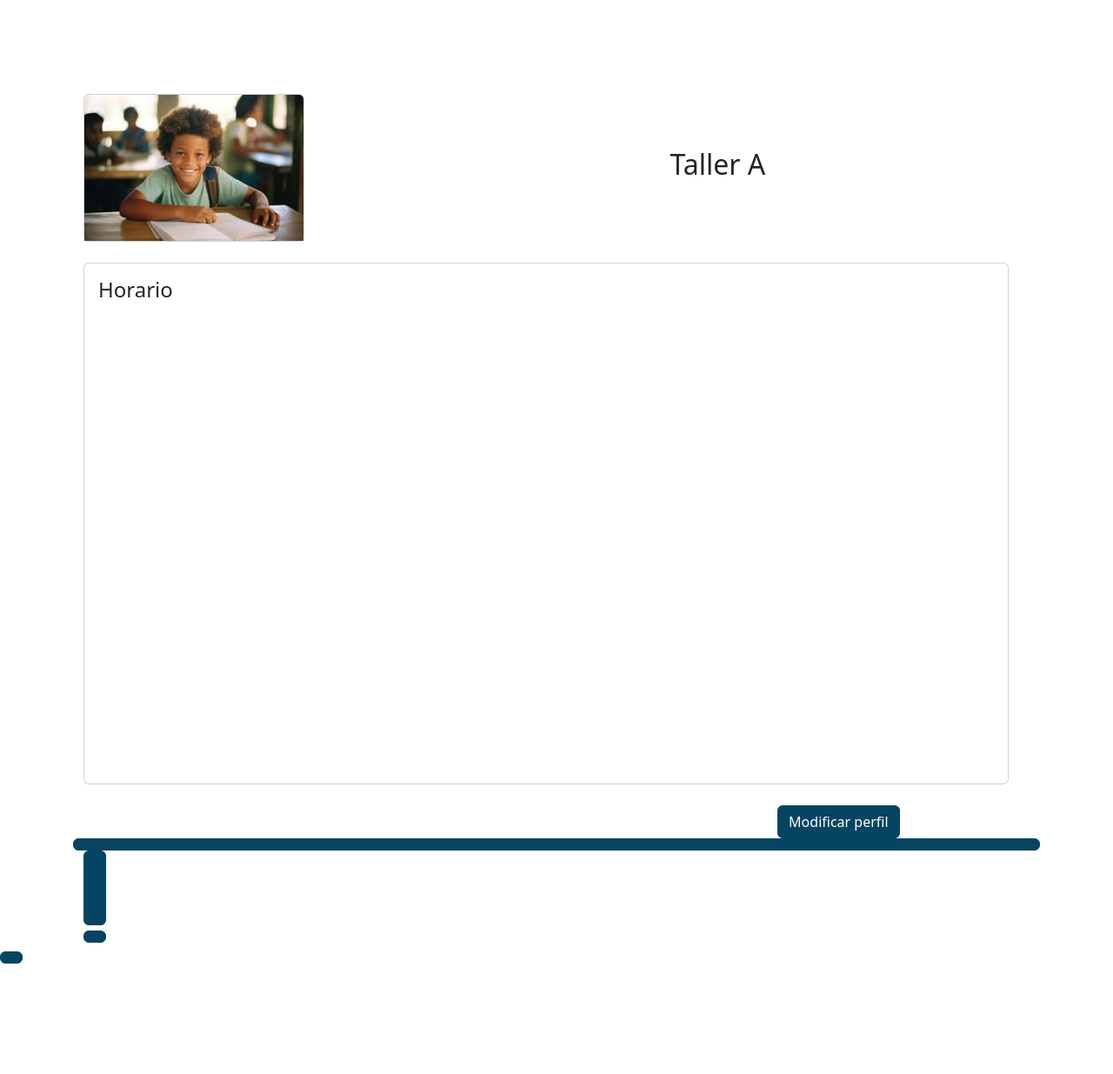
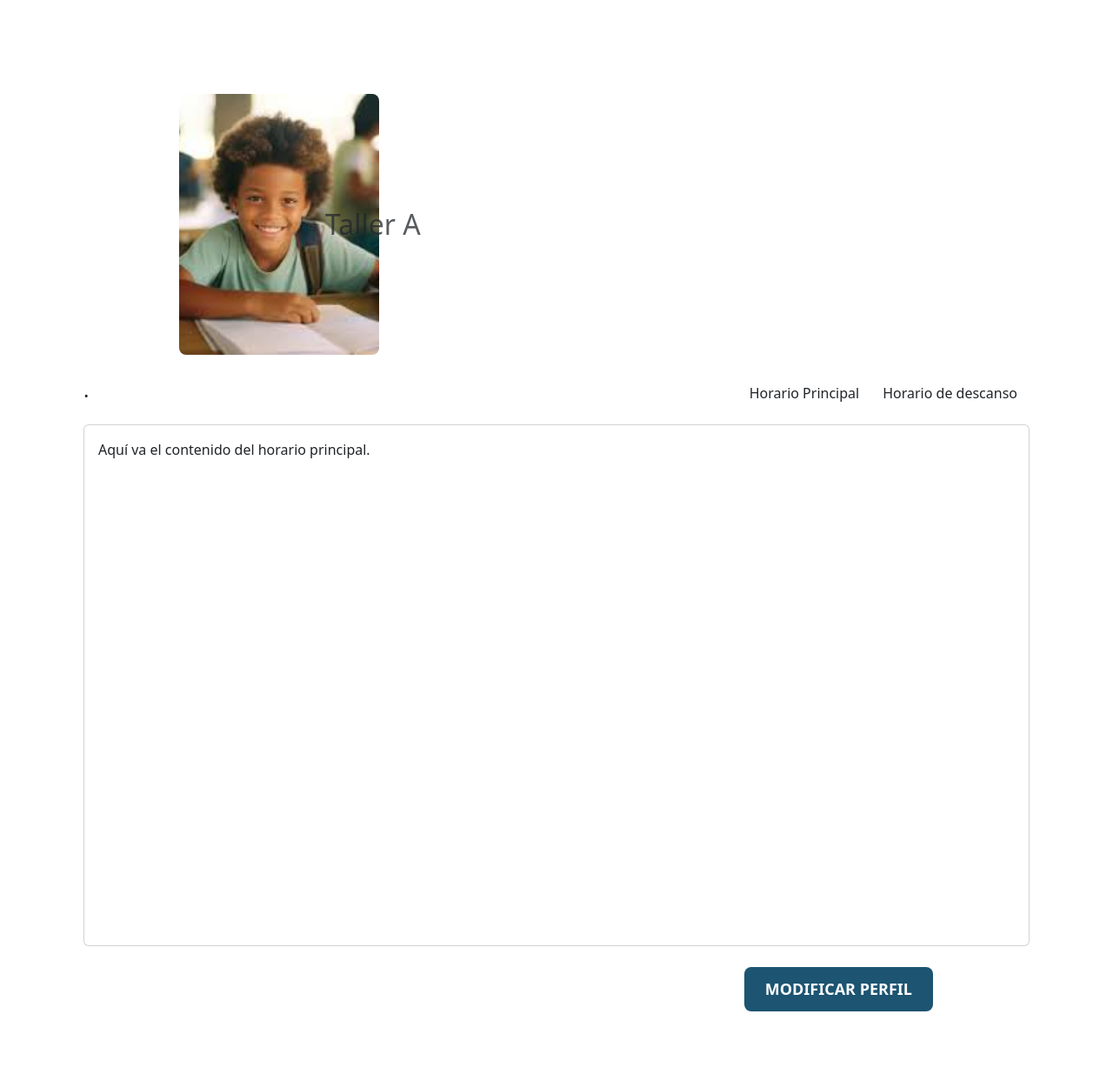
Before and after one commit to joseduquep/HorariosFontan, a Django app: page /usuarios/perfil_personal/ in a window 1280 px wide. Shown: the part 110-1345 px from the top of the page at 87% size. Before the commit the page ends 1218 px from the top, so only its background shows below. Run offline with Django 4.2, Linux system fonts and the light colour scheme; a user stored in the database is signed in; some libraries are stand-ins or nearby versions.

Commit message:
Template perfil actualizado

```diff
--- a/horarioFontanProyecto/horarioFontanProyecto/views.py
+++ b/horarioFontanProyecto/horarioFontanProyecto/views.py
@@ -1,6 +1,7 @@
 from django.http.response import HttpResponse
 from django.shortcuts import render
-
+from django.contrib.auth import authenticate, login, logout
 
 def vista_principal(request):
+    logout(request)
     return render(request, 'index.html')
--- a/horarioFontanProyecto/requirements.txt
+++ b/horarioFontanProyecto/requirements.txt
@@ -1,4 +1,6 @@
 asgiref==3.8.1
+css==0.1
 Django==4.0
+mysqlclient==2.2.4
 sqlparse==0.5.1
 tzdata==2024.1
--- a/horarioFontanProyecto/templates/base.html
+++ b/horarioFontanProyecto/templates/base.html
@@ -78,12 +78,68 @@
   margin-left: 50px;
 }
 
+.space-left2x{
+  margin-left:110px;
+}
+
 
 .container-principal{
   max-width: 90%; /* O un valor específico que desees */
   padding-left: 2rem;  /* Ajusta los valores según tus necesidades */
   padding-right: 2rem;
 }
+
+.custom-toggle-btn.active {
+  background-color: #1C5471;
+  color: #ffffff;
+  border-color: #1C5471;
+}
+.custom-toggle-btn.inactive {
+  background-color: #ffffff;
+  color: #1C5471;
+  border-color: #1C5471;
+}
+.custom-toggle-btn {
+  border-radius: 5px;
+  border-width: 2px;
+  transition: background-color 0.3s, color 0.3s;
+}
+.btn-custom-modify {
+  background-color: #1C5471;
+  color: #ffffff;
+  border: none;
+  border-radius: 8px;
+  padding: 12px 24px;
+  font-size: 18px;
+  font-weight: bold;
+  text-transform: uppercase;
+  transition: background-color 0.3s, transform 0.3s;
+}
+.btn-custom-modify:hover {
+  background-color: #163E59;
+  transform: scale(1.05);
+  color: #f4f4f4;
+}
+
+
+.profile-image-container {
+        width: 100%; /* Asegura que el contenedor ocupe todo el ancho del padre */
+        max-width: 230px; /* Establece un ancho máximo para el contenedor */
+        height: 300px; /* Define la altura fija para mantener la imagen vertical */
+        overflow: hidden; /* Oculta cualquier parte de la imagen que sobresalga */
+        display: flex;
+        justify-content: center;
+        align-items: center;
+        border-radius: 8px; /* Añade bordes redondeados si lo deseas */
+    }
+
+    .profile-image-container img {
+        width: auto; /* Permite que el ancho se ajuste automáticamente */
+        height: 100%; /* Asegura que la imagen ocupe toda la altura del contenedor */
+        object-fit: cover; /* Asegura que la imagen cubra todo el área del contenedor, recortando si es necesario */
+    }
+
+
 </style>
 
   </head>
--- a/horarioFontanProyecto/usuarios/templates/usuarios/perfil_usuario.html
+++ b/horarioFontanProyecto/usuarios/templates/usuarios/perfil_usuario.html
@@ -3,25 +3,31 @@
 
 {% block content %}
 <div class="space2x">
-    <div class="row extremos">
-        <div class="col-md-3">
-            <div class="card" style="width: 100%;">
-                <img src="{% static 'images/images.jpg' %}" class="card-img-top" alt="Estudiante Image">
-            </div>
+    <div class="row mb-4">
+      <div class="col-md-3">
+        <div class="profile-image-container space-left2x">
+            <img src="{% static 'images/images.jpg' %}" class="card-img-top" alt="Estudiante Image">
         </div>
-        <div class="col-md-4 d-flex align-items-center">
-            <h1>{{ user.first_name}}</h1>
-        </div>
-        <div class="col-md-2 d-flex align-items-center justify-content-center">
-            <h2>Taller A</h2>
+      </div>
+        <div class="col-md-6 d-flex flex-column justify-content-center">
+            <h1 class="display-4">{{ user.first_name }} {{ user.last_name }}</h1>
+            <h2 class="text-muted">Taller A</h2>
         </div>
     </div>
 
-    <div class="row mt-4" style="width: 100%;">
+    <div class="row mb-4">
         <div class="col-md-12">
-            <div class="card" style="height: 600px;">
+            <div class="d-flex justify-content-between align-items-center mb-3">
+              <h4>.</h4>
+                <div class="btn-group" role="group" aria-label="Toggle Schedule">
+                    <button type="button" class="btn custom-toggle-btn" id="main-schedule-btn">Horario Principal</button>
+                    <button type="button" class="btn custom-toggle-btn" id="recess-schedule-btn">Horario de descanso</button>
+                </div>
+            </div>
+            <div class="card" style="height: 600px;" id="schedule-container">
                 <div class="card-body">
-                    <h4>Horario</h4>
+                    <p id="main-schedule-content">Aquí va el contenido del horario principal.</p>
+                    <p id="recess-schedule-content" style="display: none;">Aquí va el contenido del horario de recreos.</p>
                 </div>
             </div>
         </div>
@@ -30,7 +36,7 @@
     <div class="row mt-4">
         <div class="col-md-7"></div>
         <div class="col-md-5 d-flex align-items-center justify-content-center">
-            <a class="btn btn-custom" href="{% url 'usuarios:perfil_modificar' %}">Modificar perfil</button>
+            <a class="btn btn-lg btn-custom-modify" href="{% url 'usuarios:perfil_modificar' %}">Modificar perfil</a>
         </div>
     </div>
     <br><br><br>
@@ -38,4 +44,21 @@
 
 <script src="https://ajax.googleapis.com/ajax/libs/jquery/3.5.1/jquery.min.js"></script>
 <script src="https://maxcdn.bootstrapcdn.com/bootstrap/4.5.2/js/bootstrap.min.js"></script>
+<script>
+    $(document).ready(function() {
+        $('#main-schedule-btn').click(function() {
+            $('#main-schedule-content').show();
+            $('#recess-schedule-content').hide();
+            $('#main-schedule-btn').addClass('active').removeClass('inactive');
+            $('#recess-schedule-btn').addClass('inactive').removeClass('active');
+        });
+
+        $('#recess-schedule-btn').click(function() {
+            $('#main-schedule-content').hide();
+            $('#recess-schedule-content').show();
+            $('#main-schedule-btn').addClass('inactive').removeClass('active');
+            $('#recess-schedule-btn').addClass('active').removeClass('inactive');
+        });
+    });
+</script>
 {% endblock %}
--- a/horarioFontanProyecto/usuarios/views.py
+++ b/horarioFontanProyecto/usuarios/views.py
@@ -4,6 +4,7 @@ from django.contrib import messages
 from .forms import SignUpForm
 
 def inicio(request):
+    logout(request)
     if request.method == 'POST':
         username = request.POST['username']
         password = request.POST['password']
@@ -18,6 +19,7 @@ def inicio(request):
         return render(request, 'usuarios/inicio.html')
 
 def registro_usuario(request):
+    logout(request)
     if request.method == 'POST':
         form = SignUpForm(request.POST)
         if form.is_valid():
```
Also changed, not shown: horarioFontanProyecto/db.json (added, +1 -0 lines), horarioFontanProyecto/estudiantes/templates/estudiantes/perfil.html (+8 -10 lines).
